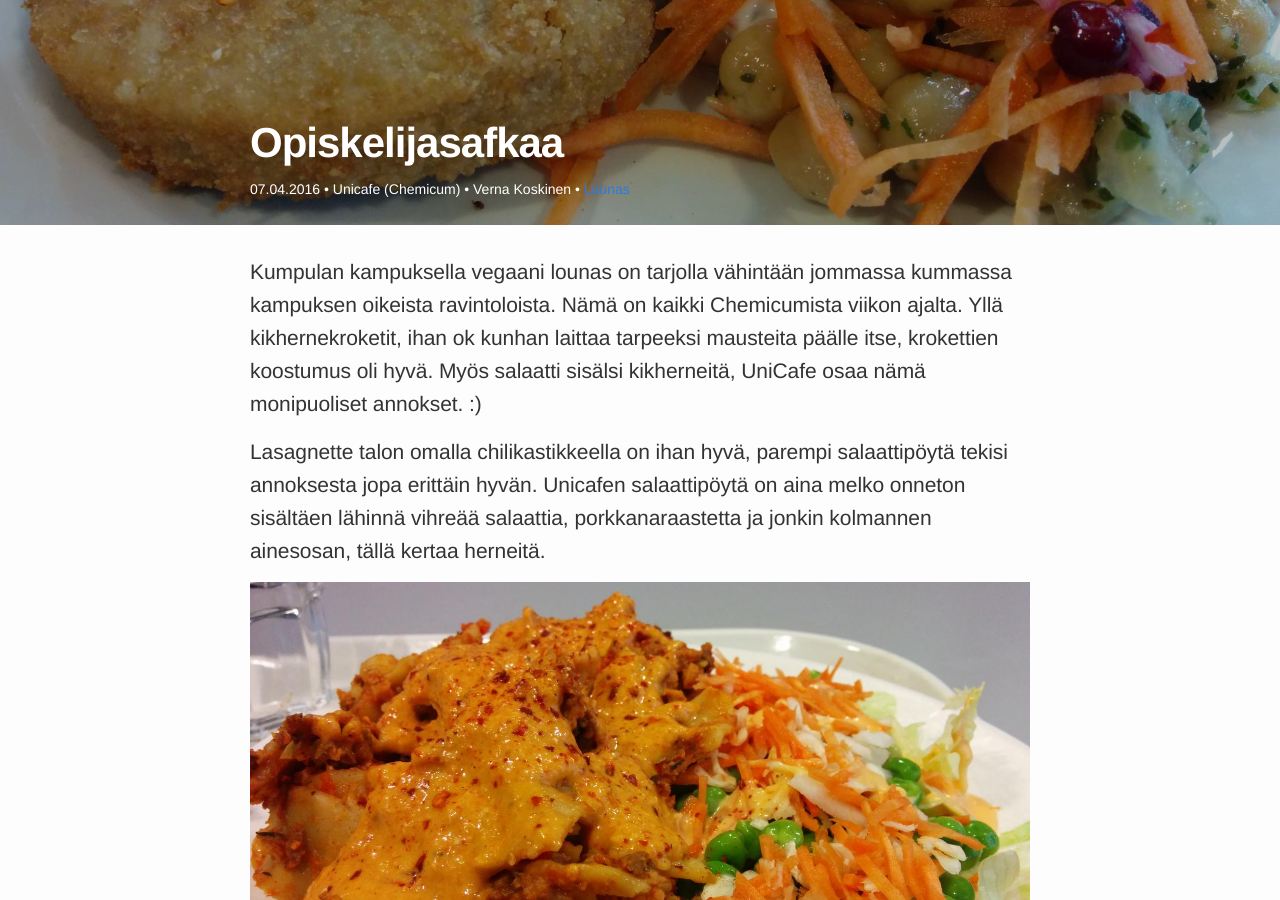
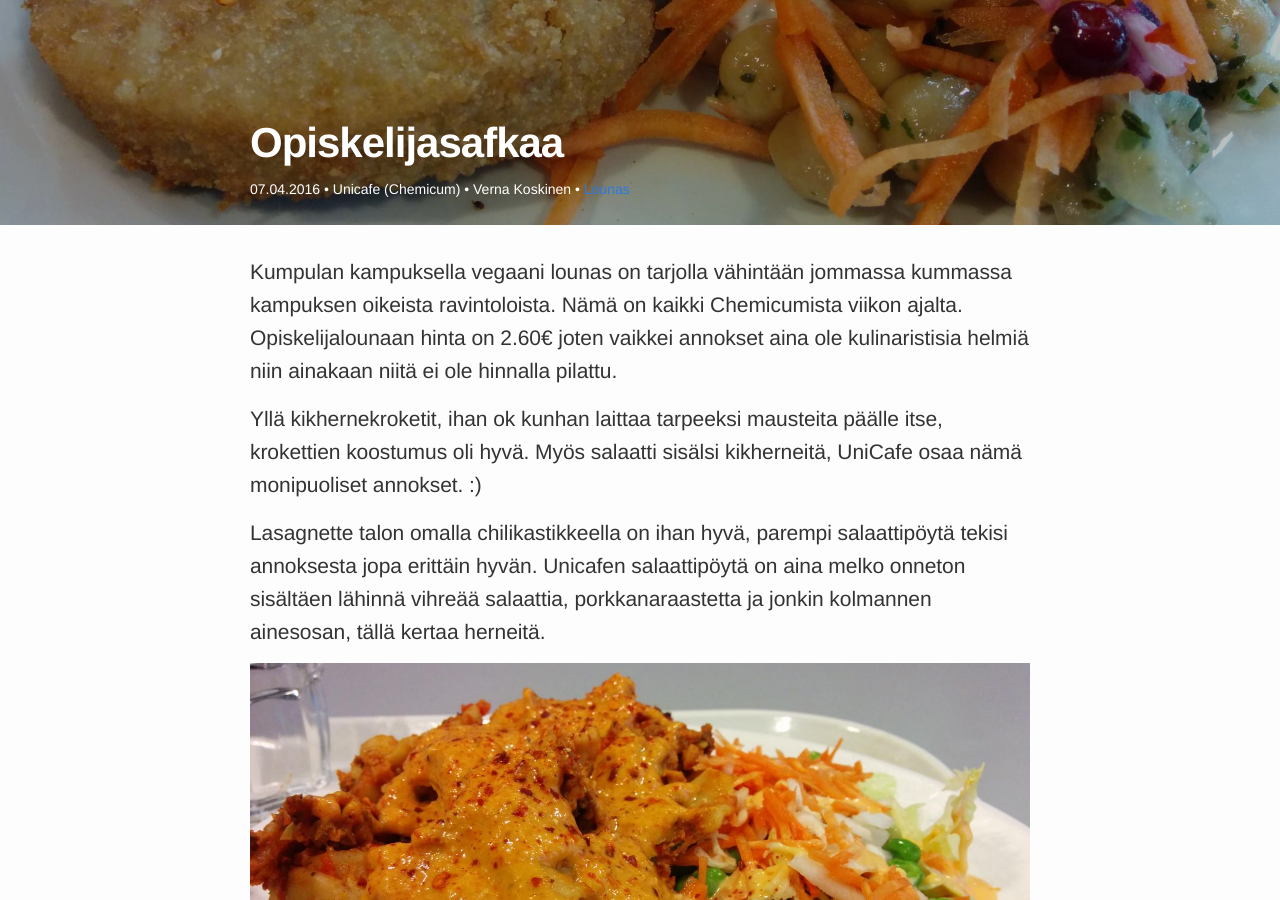
Before and after one commit to nmssvs/nmssvs.github.io, a Jekyll site: the page built from _posts/2016-04-07-unicafe.markdown, in a window 1280 px wide and 900 px high, scrolled down 596 px. Built offline with Jekyll 4.4.1, drawn with Linux system fonts in a browser that asks for light colours.

Commit message:
update Chemicum restaurant post with price

```diff
--- a/_posts/2016-04-07-unicafe.markdown
+++ b/_posts/2016-04-07-unicafe.markdown
@@ -9,7 +9,9 @@ restaurant: Unicafe (Chemicum)
 tags: Lounas
 ---
 
-Kumpulan kampuksella vegaani lounas on tarjolla vähintään jommassa kummassa kampuksen oikeista ravintoloista. Nämä on kaikki Chemicumista viikon ajalta. Yllä kikhernekroketit, ihan ok kunhan laittaa tarpeeksi mausteita päälle itse, krokettien koostumus oli hyvä. Myös salaatti sisälsi kikherneitä, UniCafe osaa nämä monipuoliset annokset. :)
+Kumpulan kampuksella vegaani lounas on tarjolla vähintään jommassa kummassa kampuksen oikeista ravintoloista. Nämä on kaikki Chemicumista viikon ajalta. Opiskelijalounaan hinta on 2.60€ joten vaikkei annokset aina ole kulinaristisia helmiä niin ainakaan niitä ei ole hinnalla pilattu.
+
+Yllä kikhernekroketit, ihan ok kunhan laittaa tarpeeksi mausteita päälle itse, krokettien koostumus oli hyvä. Myös salaatti sisälsi kikherneitä, UniCafe osaa nämä monipuoliset annokset. :)
 
 Lasagnette talon omalla chilikastikkeella on ihan hyvä, parempi salaattipöytä tekisi annoksesta jopa erittäin hyvän. Unicafen salaattipöytä on aina melko onneton sisältäen lähinnä vihreää salaattia, porkkanaraastetta ja jonkin kolmannen ainesosan, tällä kertaa herneitä.
 
```
